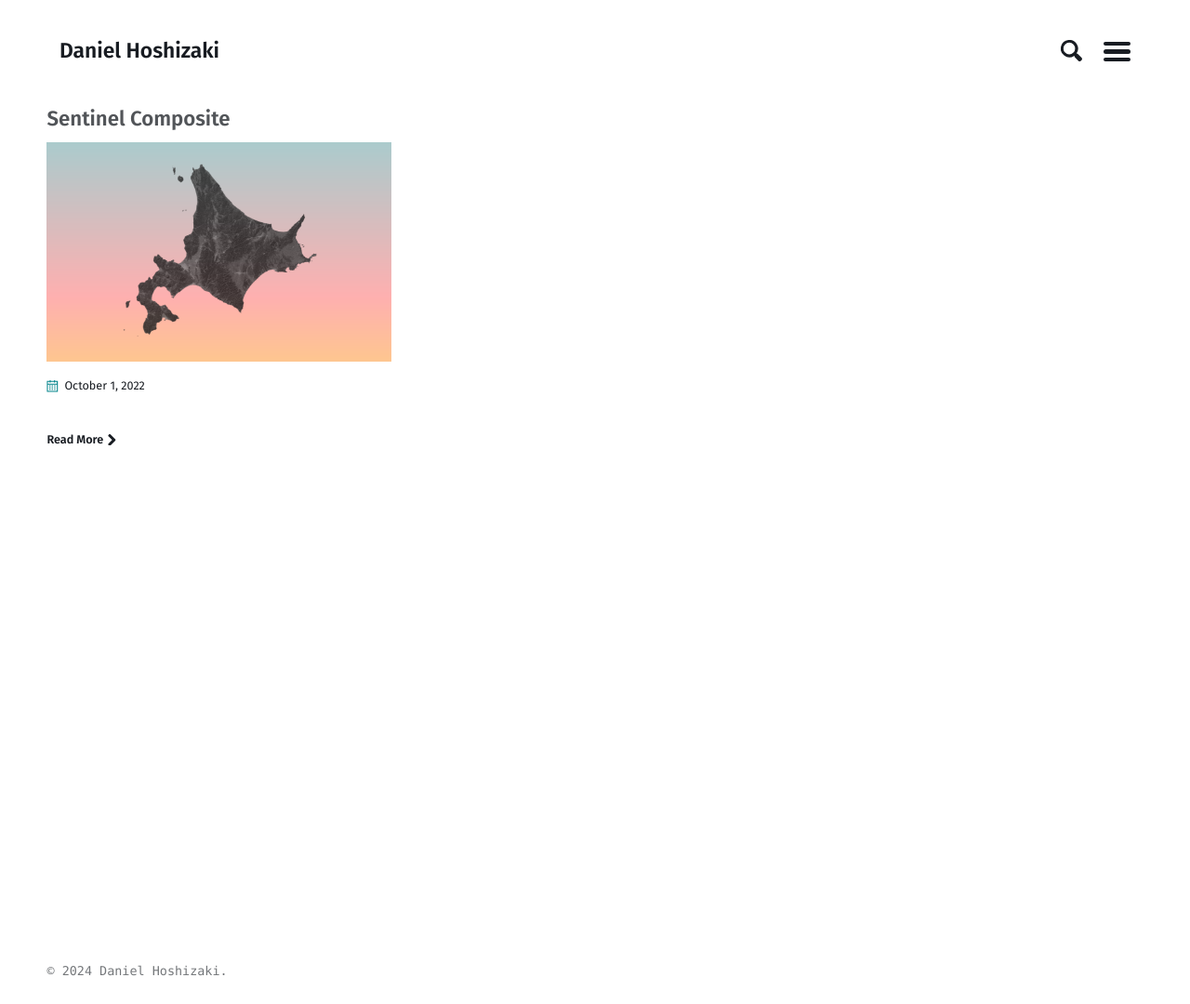
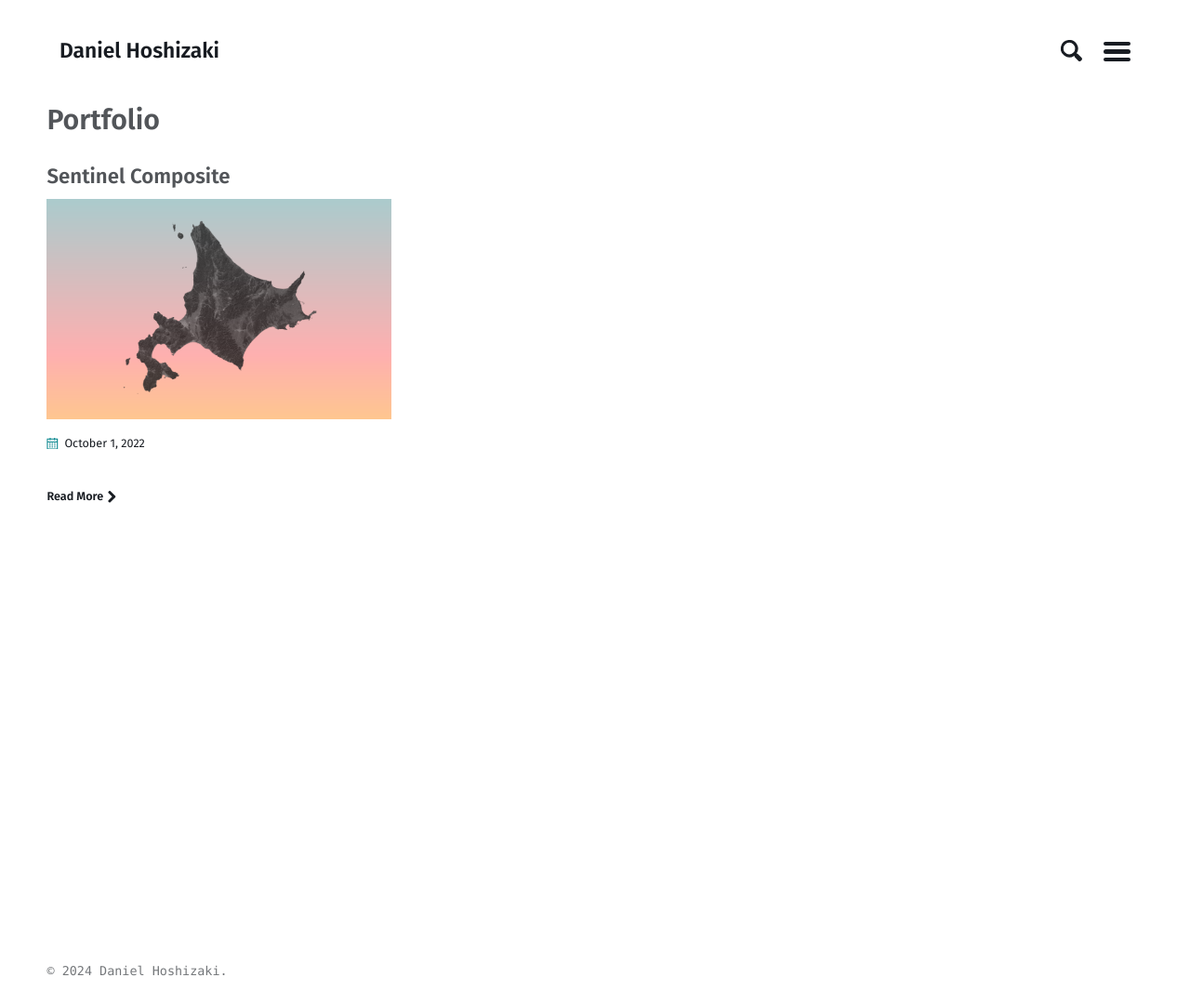
Before and after one commit to mmistakes/jekyll-theme-basically-basic, a Jekyll site: the page built from index.md, in a window 1280 px wide. Shown: the whole page at 93% size. Built offline with Jekyll 4.4.1, drawn with Linux system fonts in a browser that asks for light colours; the list of posts is cut into pages by our own code.

Commit message:
Update and rename index.html to index.md

```diff
--- a/index.html
+++ b/index.md
@@ -6,3 +6,5 @@ paginate: true
 image: /assets/images/home.png
 entries_layout: grid
 ---
+
+## Portfolio
```
